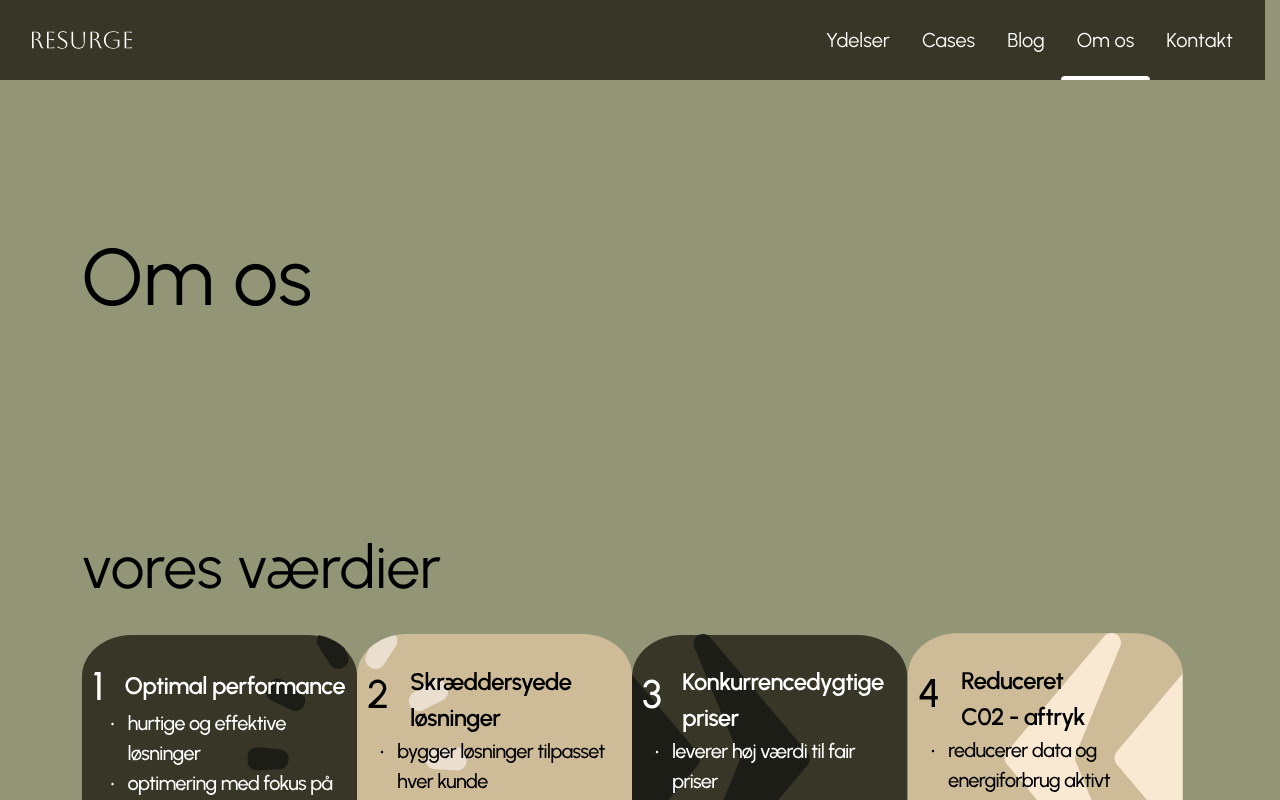
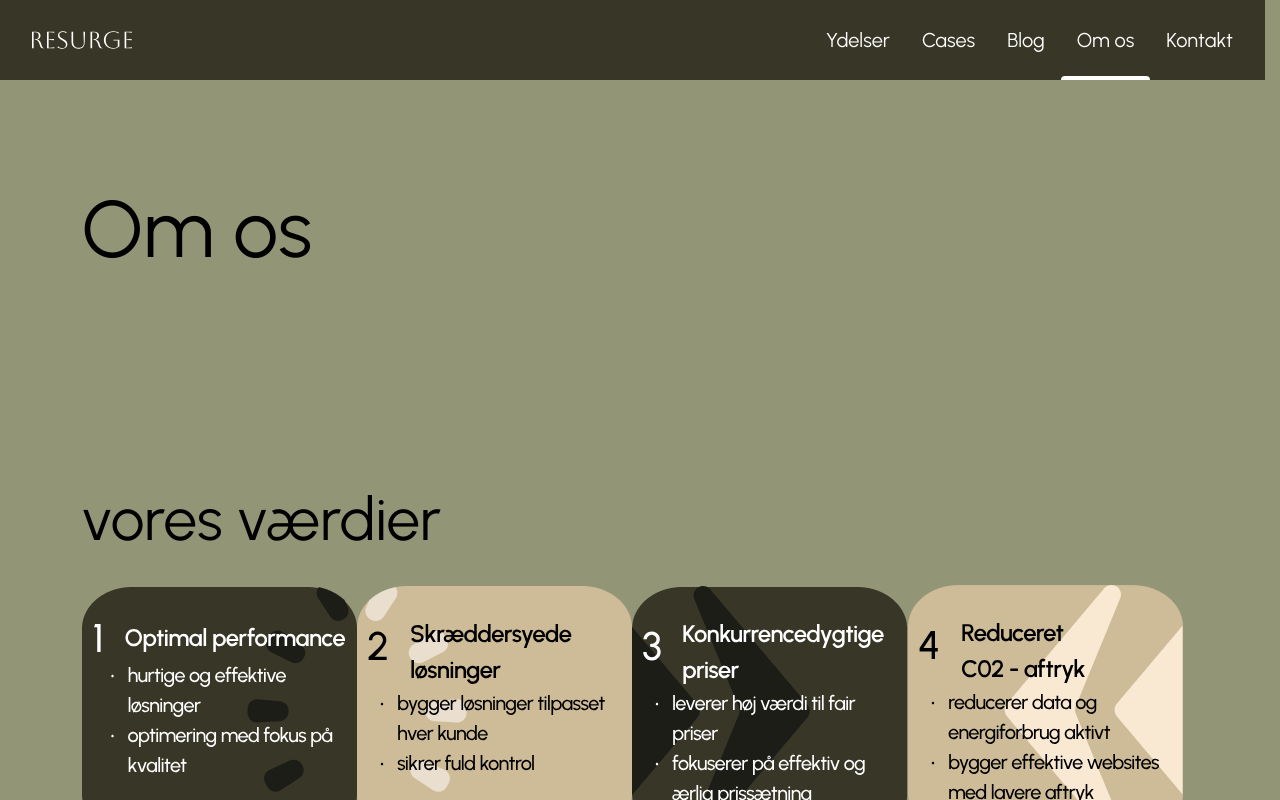
Before and after one commit to SaltyStarfish/resurge-projekt, a React (Vite) app in the folder resurge-react-project/: page /om-os in a window 1280 px wide. Shown: the top 800 px of the page. Built offline with nearby package versions, Linux system fonts and the light colour scheme.

Commit message:
Update Forside and Omos view spacing and værdier image

```diff
--- a/resurge-react-project/src/views/ForsideView.jsx
+++ b/resurge-react-project/src/views/ForsideView.jsx
@@ -6,7 +6,7 @@ import PriceCardSection from "../components/PriceCardSection";
 import CaseCard from "../components/CaseCard";
 import CtaLink from "../components/CtaLink";
 import Værdier from "../components/Værdier";
-import infoLine1 from "../assets/images/infoline.svg";
+import info4x4 from "../assets/images/info4x4.svg";
 
 
 
@@ -46,7 +46,7 @@ function ForsideView() {
     const forsideVaerdiBlocks = [
       {
         title: "vores grundsøjler",
-        imageSrc: infoLine1,
+        imageSrc: info4x4,
         imageAlt: "infographic om vores grundsojler",
         imageSpacing: "pt-[30px] pb-0 md:pt-[80px] md:pb-[60px]"
       },
--- a/resurge-react-project/src/views/OmosView.jsx
+++ b/resurge-react-project/src/views/OmosView.jsx
@@ -50,7 +50,7 @@ function OmosView() {
   ];
 
   return (
-    <div className="flex justify-start items-start w-full max-w-[1102px] mx-auto my-8 md:my-12 px-4 sm:px-6 md:px-0 flex-col gap-10 md:gap-[105px]">
+    <div className="flex justify-start items-start w-full max-w-[1102px] mx-auto mb-8 md:mb-12 px-4 sm:px-6 md:px-0 flex-col gap-10 md:gap-[105px]">
       {/* Opret sidens indhold herunder som "normal HTML" eller referer til components */}
       <h1 className="font-h1 font-medium my-[105px]">Om os</h1>
       <Værdier blocks={vaerdiBlocks} />
```
